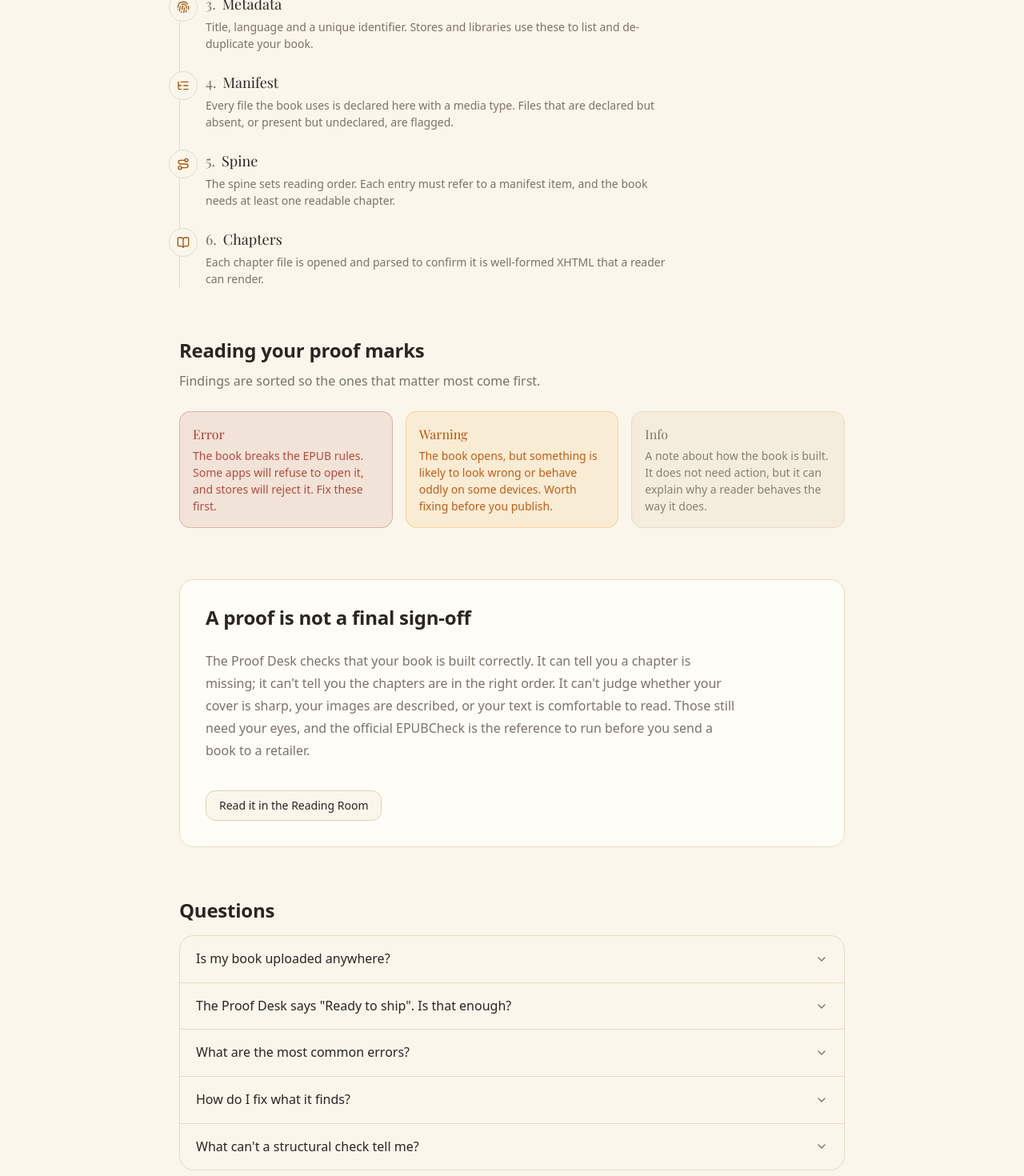
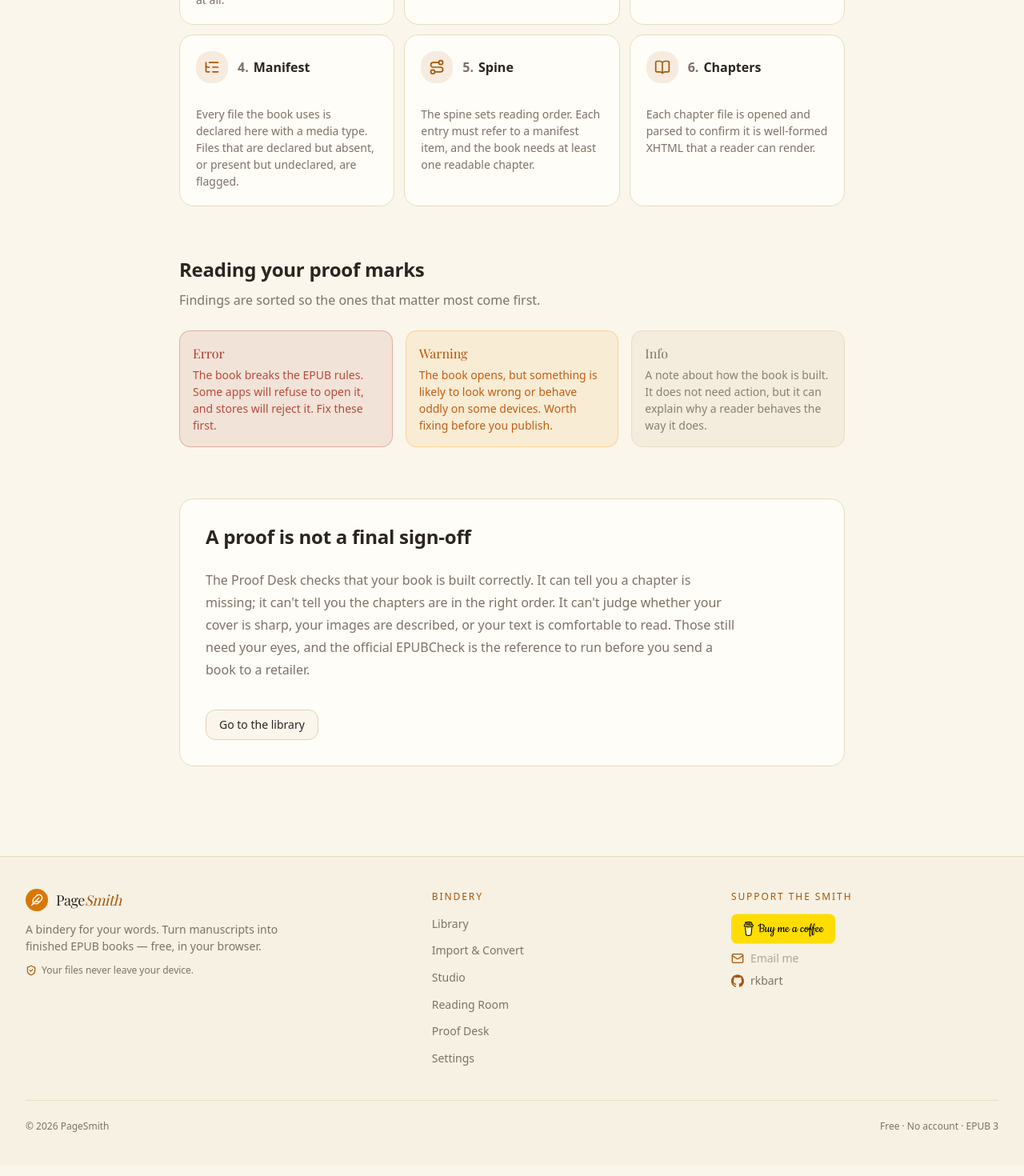
Before and after one commit to rkbart/pagesmith, a Next.js app: page /check in a window 1280 px wide. Shown: the part 940-2410 px from the top of the page at 80% size. Built offline with nearby package versions, Linux system fonts and the light colour scheme; a web font is replaced by a local one.

Commit message:
feat: checker station cards, remove FAQ, library redirect, outline studio buttons
Six stations rendered as a card grid instead of a timeline; FAQ section
removed; "Read it in the Reading Room" replaced with "Go to the
library"; Open the studio buttons on landing use outline + border-input
to match.

```diff
--- a/src/app/check/page.tsx
+++ b/src/app/check/page.tsx
@@ -11,7 +11,6 @@ import {
   Copy,
   Check,
   Download,
-  ChevronDown,
   FileText,
   Package,
   Fingerprint,
@@ -102,29 +101,6 @@ const MARKS = [
     label: "Info",
     tone: "border-border bg-secondary/60 text-muted-foreground",
     body: "A note about how the book is built. It does not need action, but it can explain why a reader behaves the way it does.",
-  },
-];
-
-const FAQ = [
-  {
-    q: "Is my book uploaded anywhere?",
-    a: "No. The file is opened and read inside your browser tab. Nothing is sent to a server, and closing the tab clears it.",
-  },
-  {
-    q: "The Proof Desk says \"Ready to ship\". Is that enough?",
-    a: "It means the structure is sound: the package, manifest, spine and chapters all agree with each other. Before you submit to a retailer, also run the W3C's official EPUBCheck, which tests far more rules than this page does. Think of this as a fast first proof, not the final sign-off.",
-  },
-  {
-    q: "What are the most common errors?",
-    a: "A manifest entry whose file is missing from the archive, a spine entry that points to nothing, a missing language or identifier in the metadata, and a mimetype file that was compressed when the book was zipped. Each message names the file involved so you can go straight to it.",
-  },
-  {
-    q: "How do I fix what it finds?",
-    a: "Open the book in the Studio, correct the chapter or metadata named in the message, and export again. Then drop the new file here to confirm the issue is gone. If the book was made in another tool, fix it there and re-export.",
-  },
-  {
-    q: "What can't a structural check tell me?",
-    a: "Whether your chapters are in the right order, whether images have useful descriptions, whether the text is readable at large sizes, or whether the cover looks good. Those need a person. Open the book in the Reading Room and page through it before you call it done.",
   },
 ];
 
@@ -582,23 +558,22 @@ export default function CheckPage() {
           trusted, so fix problems from the top down.
         </p>
 
-        <ol className="relative space-y-6 border-l border-border pl-8">
+        <div className="grid gap-3 sm:grid-cols-2 lg:grid-cols-3">
           {STATIONS.map((s, idx) => (
-            <li key={s.name} className="relative">
-              <span
-                className="absolute -left-[2.85rem] flex size-9 items-center justify-center rounded-full border border-border bg-background text-brass"
-                aria-hidden="true"
-              >
-                <s.icon className="size-4" />
-              </span>
-              <h3 className="font-heading text-lg">
-                <span className="mr-2 text-muted-foreground">{idx + 1}.</span>
-                {s.name}
-              </h3>
-              <p className="body-sm mt-1 max-w-xl text-muted-foreground">{s.body}</p>
-            </li>
+            <Card key={s.name} className="p-5">
+              <div className="flex items-center gap-3">
+                <div className="grid size-10 shrink-0 place-items-center rounded-xl bg-brass/10">
+                  <s.icon className="size-5 text-brass" aria-hidden="true" />
+                </div>
+                <h3 className="heading-sm">
+                  <span className="mr-1.5 text-muted-foreground">{idx + 1}.</span>
+                  {s.name}
+                </h3>
+              </div>
+              <p className="body-sm mt-3 text-muted-foreground">{s.body}</p>
+            </Card>
           ))}
-        </ol>
+        </div>
       </section>
 
       <section className="mb-16">
@@ -628,30 +603,12 @@ export default function CheckPage() {
             reference to run before you send a book to a retailer.
           </p>
           <div className="mt-5">
-            <Link href="/reader" className="inline-flex items-center rounded-md border border-input bg-background px-4 py-2 text-sm font-medium transition-colors hover:bg-accent hover:text-accent-foreground focus-visible:outline-none focus-visible:ring-2 focus-visible:ring-ring disabled:pointer-events-none disabled:opacity-50">
-              Read it in the Reading Room
+            <Link href="/library" className="inline-flex items-center rounded-md border border-input bg-background px-4 py-2 text-sm font-medium transition-colors hover:bg-accent hover:text-accent-foreground focus-visible:outline-none focus-visible:ring-2 focus-visible:ring-ring disabled:pointer-events-none disabled:opacity-50">
+              Go to the library
             </Link>
           </div>
         </Card>
       </section>
-
-      <section className="mb-4">
-        <h2 className="heading-md mb-4">Questions</h2>
-        <div className="divide-y divide-border rounded-xl border border-border">
-          {FAQ.map((item) => (
-            <details key={item.q} className="group px-5 py-4">
-              <summary className="flex cursor-pointer list-none items-center justify-between gap-4 font-medium focus-visible:outline-none focus-visible:ring-2 focus-visible:ring-ring">
-                {item.q}
-                <ChevronDown
-                  className="size-4 shrink-0 text-muted-foreground transition-transform group-open:rotate-180"
-                  aria-hidden="true"
-                />
-              </summary>
-              <p className="body-sm mt-3 max-w-2xl text-muted-foreground">{item.a}</p>
-            </details>
-          ))}
-        </div>
-      </section>
     </div>
   );
 }
--- a/src/components/landing/FinalCta.tsx
+++ b/src/components/landing/FinalCta.tsx
@@ -15,7 +15,7 @@ export function FinalCta() {
           <Link href="/convert" className={buttonVariants({ variant: "brass", size: "lg" })}>
             Start binding <ArrowRight className="ml-2 h-4 w-4" />
           </Link>
-          <Link href="/editor" className={buttonVariants({ variant: "brass", size: "lg" })}>
+          <Link href="/editor" className={buttonVariants({ variant: "outline", size: "lg", className: "border-input" })}>
             Open the studio
           </Link>
         </div>
--- a/src/components/landing/Hero.tsx
+++ b/src/components/landing/Hero.tsx
@@ -82,7 +82,7 @@ export function Hero() {
               </Link>
               <Link
                 href="/editor"
-                className={`${buttonVariants({ variant: "brass", size: "lg" })} w-full justify-center sm:w-auto`}
+                className={`${buttonVariants({ variant: "outline", size: "lg" })} w-full justify-center border-input sm:w-auto`}
               >
                 Open the studio
               </Link>
```
Also changed, not shown: 1 other file (tests, documents, lock files or other folders).
